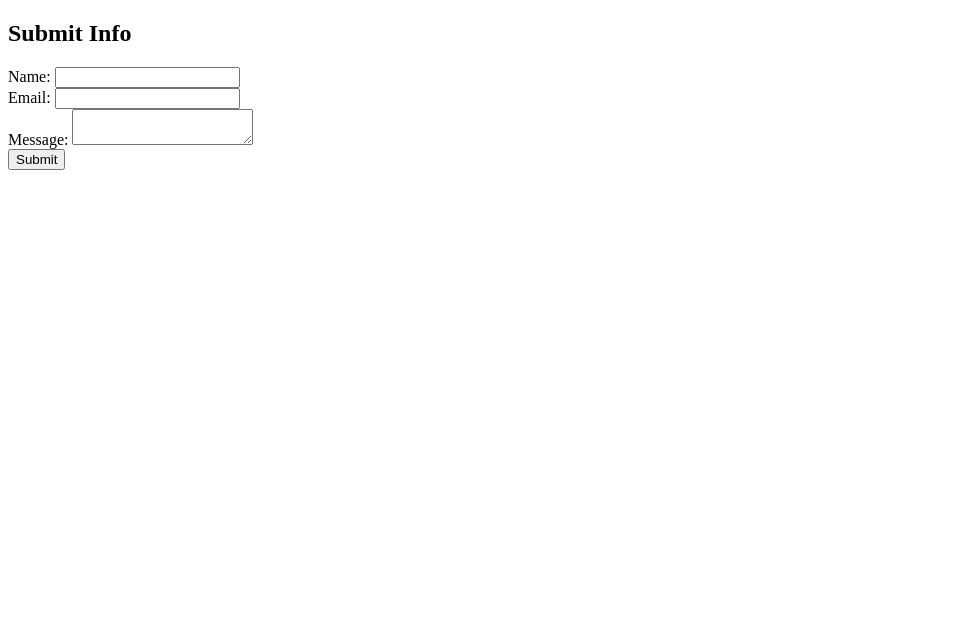
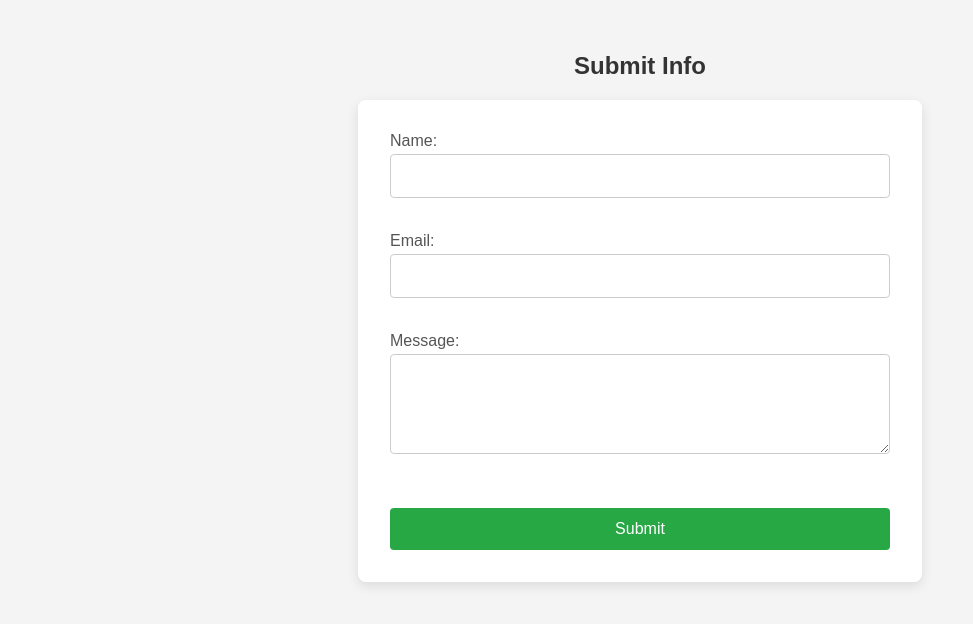
Before and after one commit to basilmannekudi/jy-page, a plain HTML site: page form.html in a window 1280 px wide. Shown: the whole page, without its empty margins (0-973 px from the left). Drawn offline with Linux system fonts and the light colour scheme.

Commit message:
¨workingcors¨

```diff
--- /dev/null
+++ b/assets/form.css
@@ -0,0 +1,76 @@
+/* Apply a clean base style */
+body {
+  font-family: Arial, sans-serif;
+  margin: 0;
+  padding: 2rem;
+  background-color: #f4f4f4;
+}
+
+h2 {
+  text-align: center;
+  color: #333;
+}
+
+/* Form container */
+form {
+  max-width: 500px;
+  margin: 0 auto;
+  padding: 2rem;
+  background-color: white;
+  border-radius: 8px;
+  box-shadow: 0 4px 12px rgba(0, 0, 0, 0.1);
+}
+
+/* Form labels and inputs */
+form label {
+  display: block;
+  margin-bottom: 1rem;
+  color: #555;
+}
+
+form input,
+form textarea {
+  width: 100%;
+  padding: 0.75rem;
+  margin-top: 0.25rem;
+  border: 1px solid #ccc;
+  border-radius: 4px;
+  font-size: 1rem;
+  box-sizing: border-box;
+}
+
+form textarea {
+  resize: vertical;
+  min-height: 100px;
+}
+
+/* Submit button */
+button[type="submit"] {
+  background-color: #28a745;
+  color: white;
+  padding: 0.75rem 1.25rem;
+  border: none;
+  border-radius: 4px;
+  cursor: pointer;
+  font-size: 1rem;
+  margin-top: 1rem;
+  width: 100%;
+}
+
+button[type="submit"]:hover {
+  background-color: #218838;
+}
+
+/* Status message */
+#status {
+  text-align: center;
+  margin-top: 1rem;
+  font-weight: bold;
+}
+
+/* Responsive tweaks */
+@media (max-width: 600px) {
+  form {
+    padding: 1.5rem;
+  }
+}
--- a/form.html
+++ b/form.html
@@ -2,6 +2,8 @@
 <html>
 <head>
   <title>Submit to Google Sheets</title>
+  <link rel="stylesheet" href="/assets/form.css">
+
 </head>
 <body>
   <h2>Submit Info</h2>
@@ -15,7 +17,7 @@
   <p id="status"></p>
 
   <script>
-    const scriptURL = 'https://script.google.com/macros/s/AKfycbw3Vo57pyJq149Qr1cUW_-Afjh5C4XI_7_p72ZlmnJuUsz9sUCMTYL9_H_AVYVUmXYjIA/exec'; // Replace with your deployed URL
+    const scriptURL = 'https://script.google.com/macros/s/AKfycbyUl7OEuUNBFeyVEdwqKNF3U2mWlItj65EJEaNnLjO5taUr_Uef8r4z17hfAg63z7W7YQ/exec'; // Replace with your deployed URL
 
     document.getElementById('myForm').addEventListener('submit', e => {
       e.preventDefault();
```
